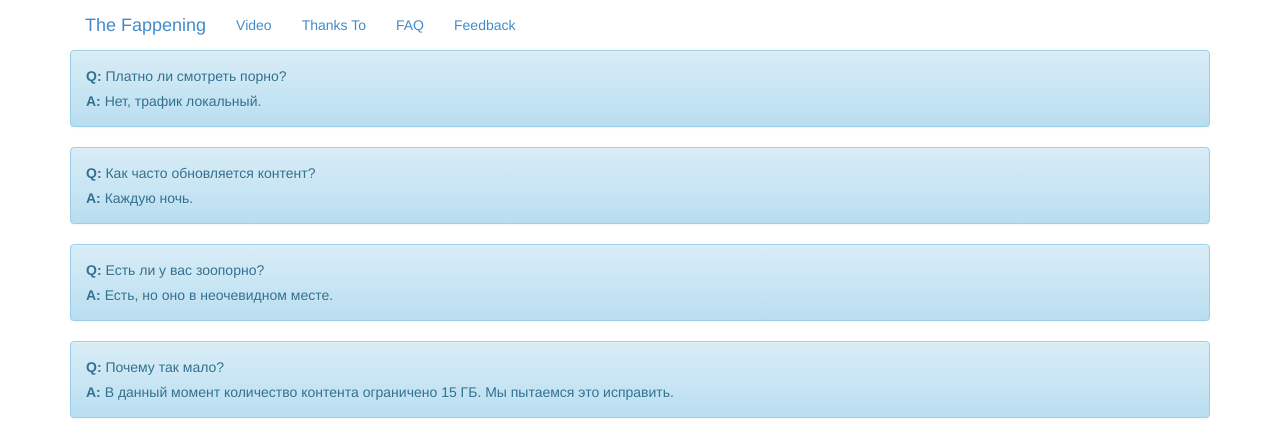
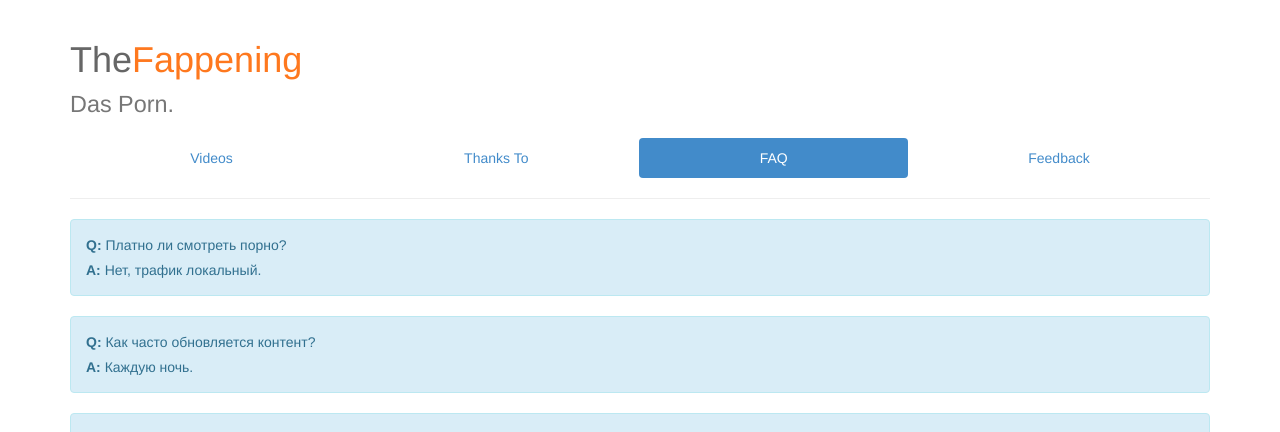
Before and after one commit to Fa-bula/TheFappening, a Flask app: page /faq in a window 1280 px wide. Shown: the top 432 px of the page. Run offline with Flask 2, Linux system fonts and the light colour scheme; some libraries are stand-ins or nearby versions.

Commit message:
better headers, highlight active tab; change TODO

```diff
--- a/templates/base.html
+++ b/templates/base.html
@@ -1,31 +1,31 @@
 <!DOCTYPE html>
 <html>
     <head>
-    <link rel="stylesheet" href="../static/css/bootstrap.min.css">
-    <script src="../static/js/bootstrap.min.js"></script>
-    <link rel="stylesheet" href="../static/css/bootstrap-theme.min.css">
+        <link rel="stylesheet" href="/static/css/bootstrap.min.css">
+        <style>
+            .page-header {
+                margin-bottom: 0;
+                border-bottom: 0;
+            }
+        </style>
         <meta charset="utf-8" />
         <title>{% block title %}{% endblock %}</title>
     </head>
     <body>
     <div class="container">
-          <div class="navbar-header">
-            <button type="button" class="navbar-toggle collapsed" data-toggle="collapse" data-target=".navbar-collapse">
-              <span class="sr-only">Toggle navigation</span>
-              <span class="icon-bar"></span>
-              <span class="icon-bar"></span>
-              <span class="icon-bar"></span>
-            </button>
-            <a class="navbar-brand" href="/">The Fappening</a>
+            <div class="page-header">
+                <h1>
+                    <span style="color: #666">The</span><span style="color: #fe781e">Fappening</span><br/>
+                    <small>Das Porn.</small>
+                </h1>
             </div>
-          <div class="navbar-collapse collapse">
-            <ul class="nav navbar-nav">
-              <li><a href="/videos">Video</a></li>
-              <li><a href="/about">Thanks To</a></li>
-              <li><a href="/FAQ">FAQ</a></li>
-              <li><a href="/feedback">Feedback </a></li
+
+            <ul class="nav nav-pills nav-justified">
+                {% for ep, title in [('videos', 'Videos'), ('about', 'Thanks To'), ('faq', 'FAQ'), ('feedback', 'Feedback')] %}
+                    <li class="{{ 'active' if request.url.endswith(url_for(ep)) }}"><a href="{{ url_for(ep) }}">{{ title }}</a></li>
+                {% endfor %}
             </ul>
-          </div><!--/.nav-collapse -->
+            <hr/>
 
             {% block body %}{% endblock %}
 
```
Also changed, not shown: 1 other file. Lines whose indentation alone changed are shown as unchanged.
